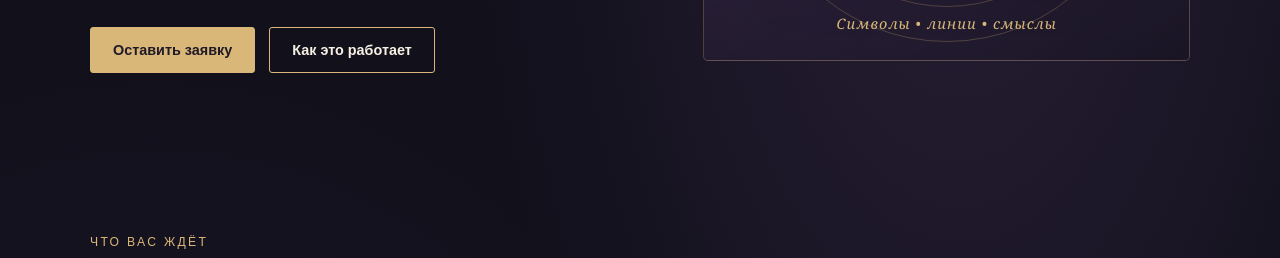
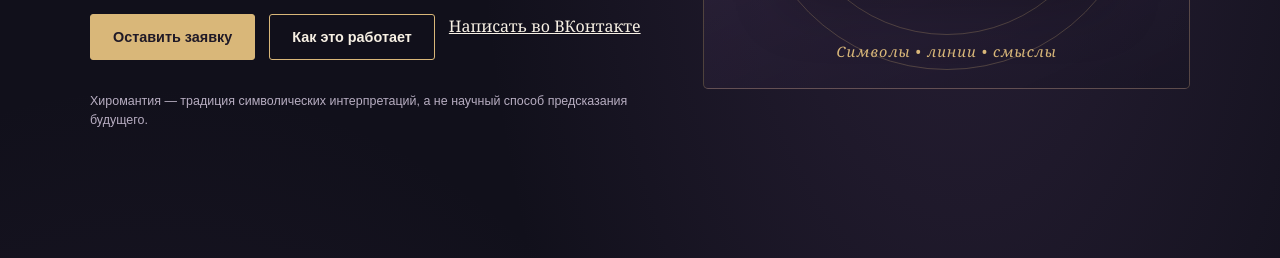
Before and after one commit to greksoldat-crypto/tainy-ladoni, a website: page index.html in a window 1280 px wide. Shown: the part 532-790 px from the top of the page. Drawn offline with Linux system fonts and the light colour scheme.

Commit message:
Update index.html

```diff
--- a/index.html
+++ b/index.html
@@ -113,7 +113,8 @@
         <div class="actions">
           <a class="btn primary" href="#request">Оставить заявку</a>
           <a class="btn" href="#how">Как это работает</a>
-
+       <a class="button secondary" href="https://vk.ru/ezoblock" target="_blank" rel="noopener noreferrer">Написать во ВКонтакте</a>
+        <p class="small" style="margin-top:18px">Хиромантия — традиция символических интерпретаций, а не научный способ предсказания будущего.</p>
          </div>
       </div>
       <div class="visual" aria-label="Декоративная иллюстрация ладони">
```
